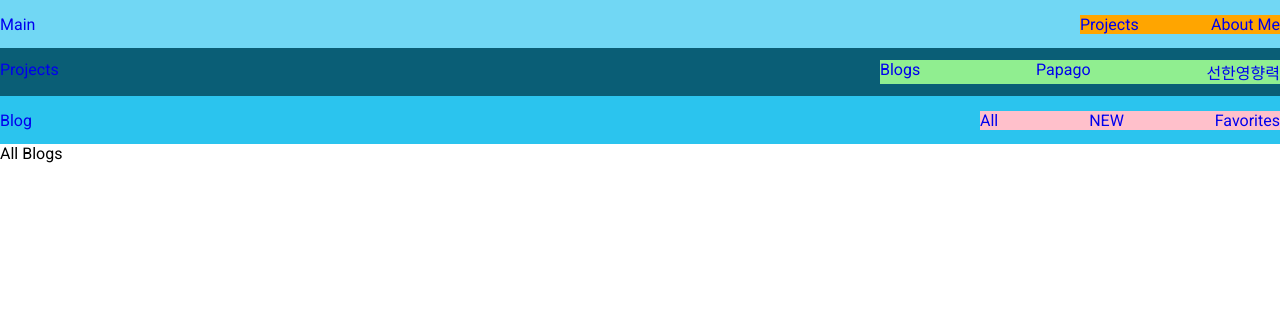
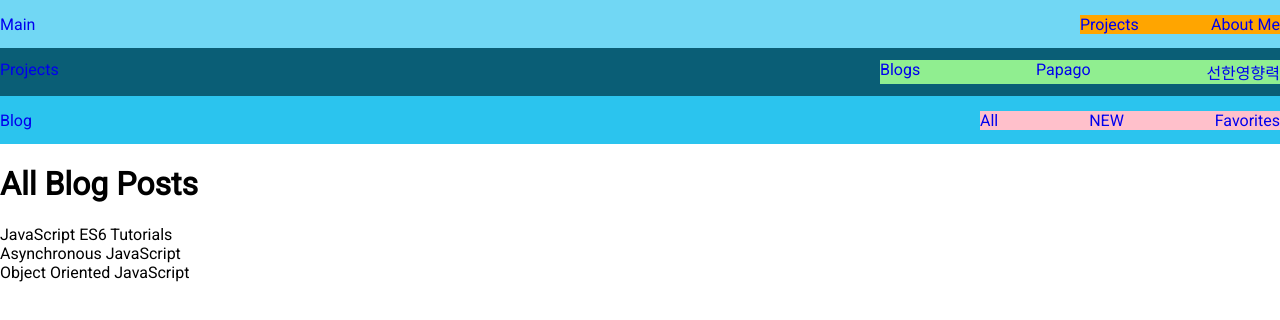
Before and after one commit to aspynlim/portfolio, a React app: page /projects/blog/all in a window 1280 px wide. Shown: the top 320 px of the page. Built offline with nearby package versions, Linux system fonts and the light colour scheme.

Commit message:
[2] Blog : Outputting Lists

```diff
--- a/src/pages/projects/blogProject/AllBlogPosts.tsx
+++ b/src/pages/projects/blogProject/AllBlogPosts.tsx
@@ -1,5 +1,41 @@
+const DUMMY_DATA = [
+  {
+    id: 'b1',
+    title: 'JavaScript ES6 Tutorials',
+    image:
+      'https://unsplash.com/photos/ntX2TjKrzLc?utm_source=unsplash&utm_medium=referral&utm_content=creditCopyText',
+    description:
+      'Topics : Let, Default Parameters, Spread Operator, Template Strings, Object Literal Enhancements, New String Methods, Arrow Functions, Sets, Generators',
+  },
+  {
+    id: 'b2',
+    title: 'Asynchronous JavaScript',
+    image:
+      'https://unsplash.com/photos/ntX2TjKrzLc?utm_source=unsplash&utm_medium=referral&utm_content=creditCopyText',
+    description:
+      'Topics : Ajax Request, Callback Functions, Promises, Generators',
+  },
+  {
+    id: 'b3',
+    title: 'Object Oriented JavaScript',
+    image:
+      'https://unsplash.com/photos/ntX2TjKrzLc?utm_source=unsplash&utm_medium=referral&utm_content=creditCopyText',
+    description:
+      'Topics : Object Literals, Class Methods, Method Chaining, Class Inheritance, Constructors (under the hood), Prototype, Inheritance',
+  },
+]
+
 function AllBlogPosts() {
-  return <div>All Blogs</div>
+  return (
+    <div>
+      <h1>All Blog Posts</h1>
+      <ul>
+        {DUMMY_DATA.map((blogPost) => {
+          return <li key={blogPost.id}>{blogPost.title}</li>
+        })}
+      </ul>
+    </div>
+  )
 }
 
 export default AllBlogPosts
```
